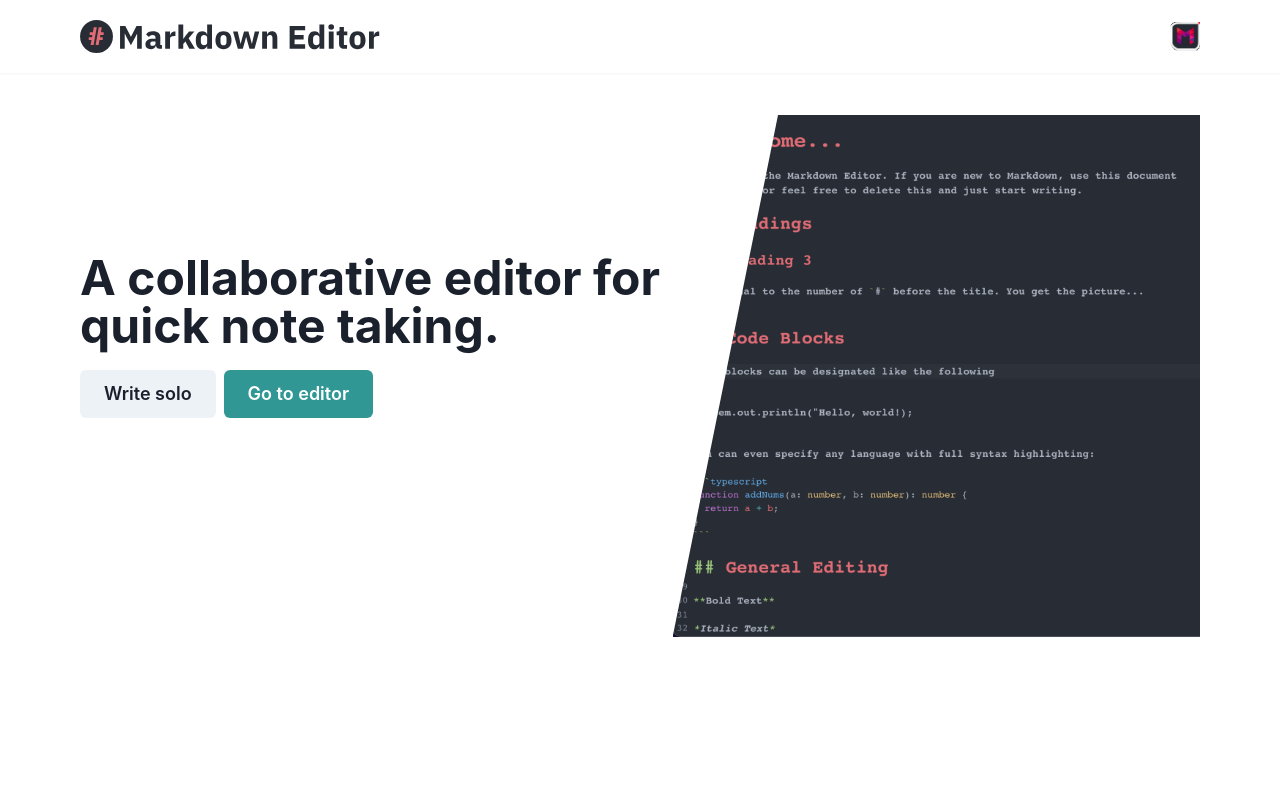
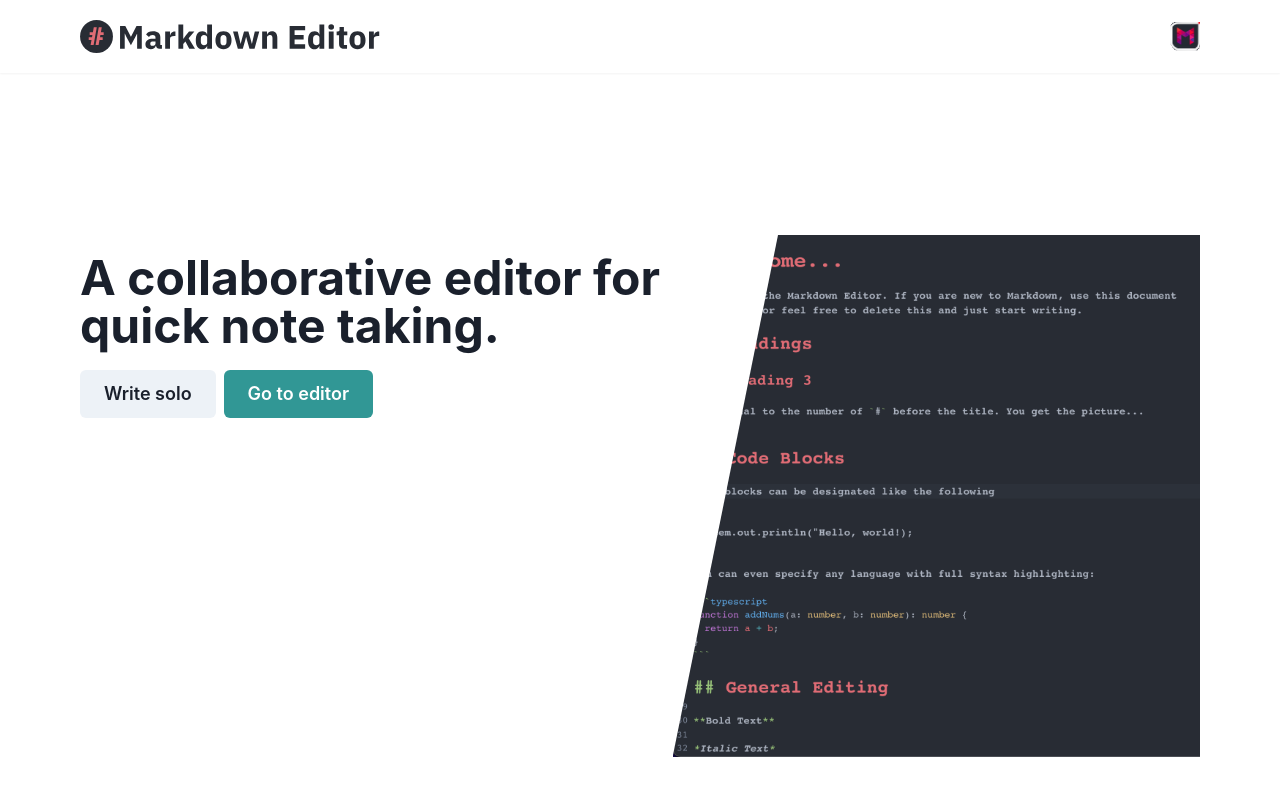
Before and after one commit to micahke/markdown-editor, a Next.js app: page / in a window 1280 px wide. Shown: the top 796 px of the page. Built offline with nearby package versions, Linux system fonts and the light colour scheme; no server answers.

Commit message:
moved image down

```diff
--- a/src/pages/index.tsx
+++ b/src/pages/index.tsx
@@ -107,7 +107,7 @@ export default function Home() {
             </HStack>
           </VStack>
         </Center>
-        <Center mt={20}>
+        <Center mt={80}>
           <Box className="editor-clipped">
             <Image src={"/editor.png"} height={900} width={900} alt="editor" />
           </Box>
```
